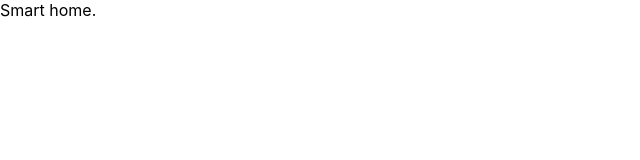
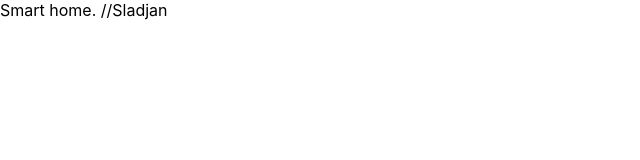
Before and after one commit to elab-development/internet-tehnologije-projekat-upravljanjepametnimokruzenjem_2020_0341, a React (Create React App) app in the folder smarthome/: page / in a window 1280 px wide. Shown: the top 160 px of the page, without its empty margins (0-640 px from the left). Built offline with nearby package versions, Linux system fonts and the light colour scheme.

Commit message:
Probni komit

```diff
--- a/smarthome/src/App.js
+++ b/smarthome/src/App.js
@@ -3,6 +3,7 @@ function App() {
   return (
     <div>
       Smart home.
+      //Sladjan
     </div>
   );
 }
```
